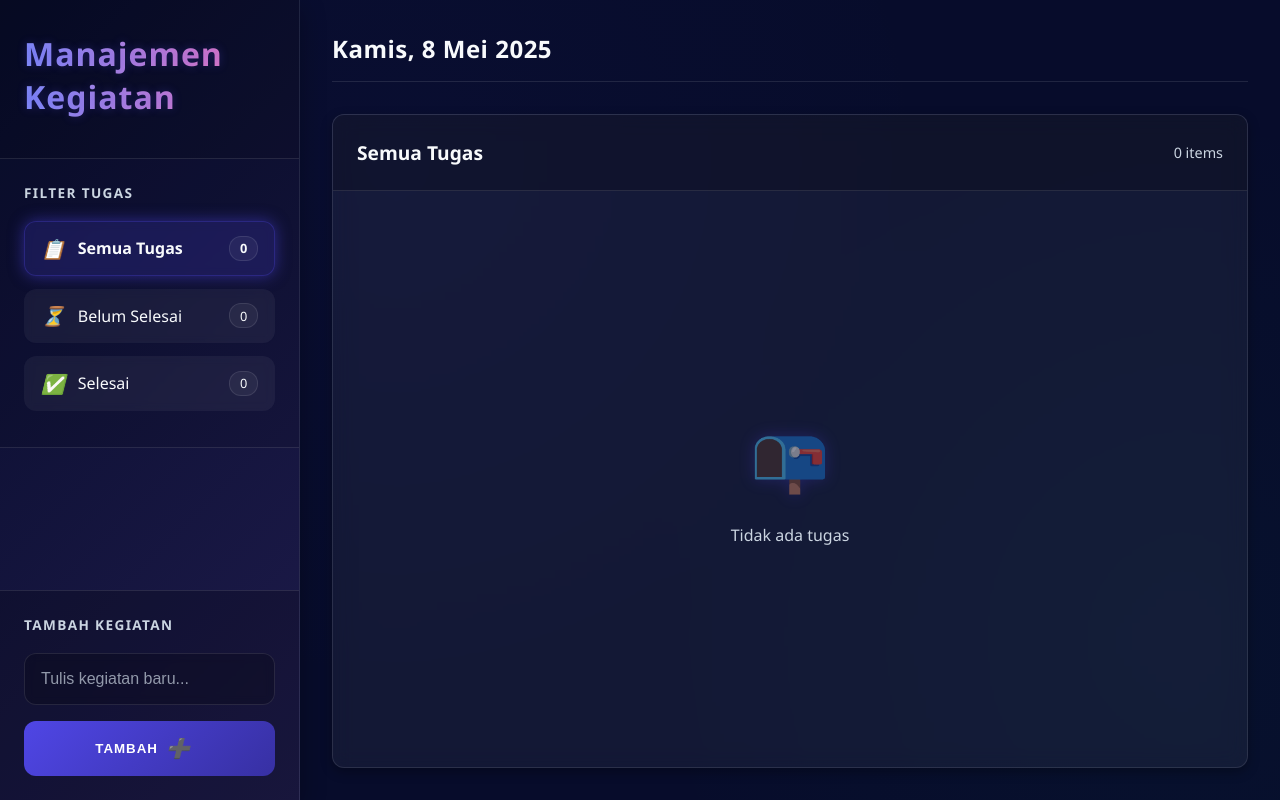
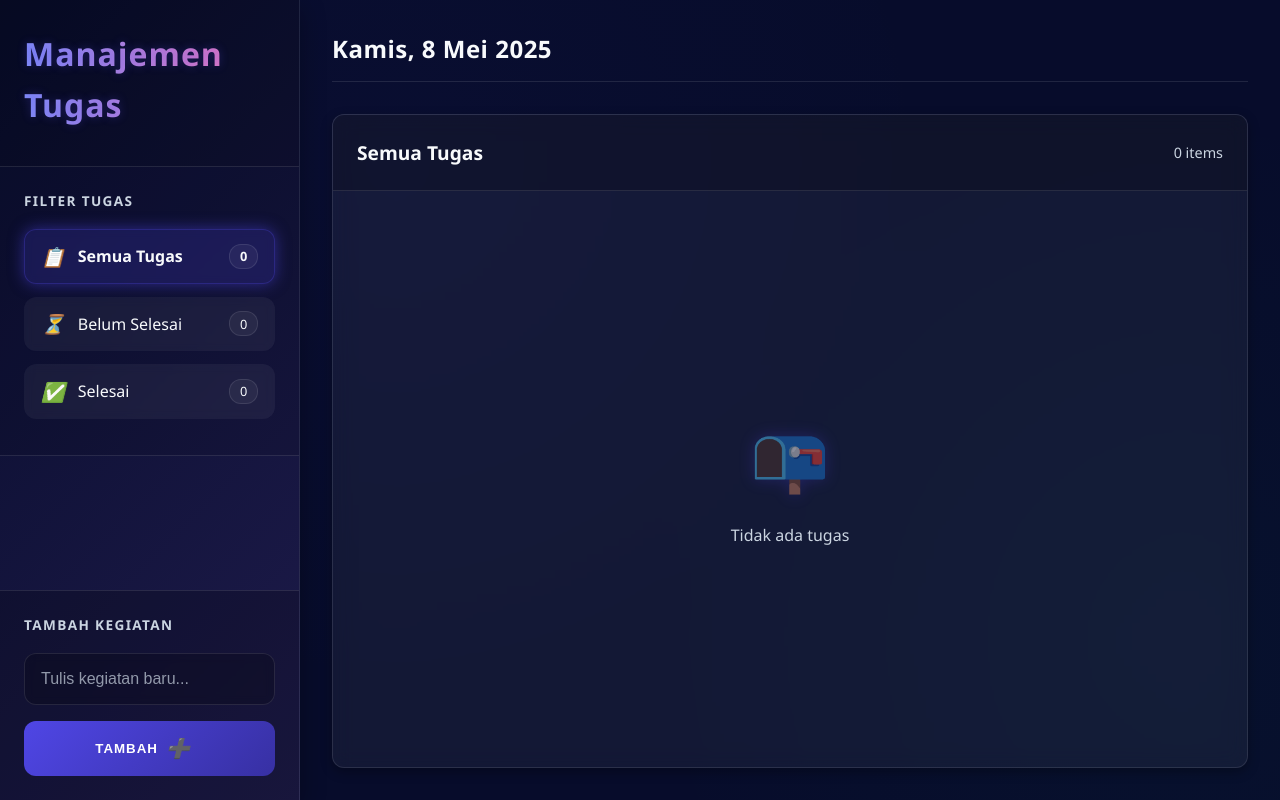
Before and after one commit to zakijauhari/32-pbk-uts-233510607, a Vue app: page / in a window 1280 px wide. Built offline with nearby package versions, Linux system fonts and the light colour scheme.

Commit message:
mengubah judul web

```diff
--- a/src/App.vue
+++ b/src/App.vue
@@ -4,7 +4,8 @@
       <!-- Sidebar -->
       <aside class="sidebar">
         <div class="sidebar-header">
-          <h1 class="app-title">Manajemen Kegiatan</h1>
+          <h1 class="app-title">Manajemen</h1>
+          <h1 class="app-title">Tugas</h1>
         </div>
 
         <div class="sidebar-filters">
```
